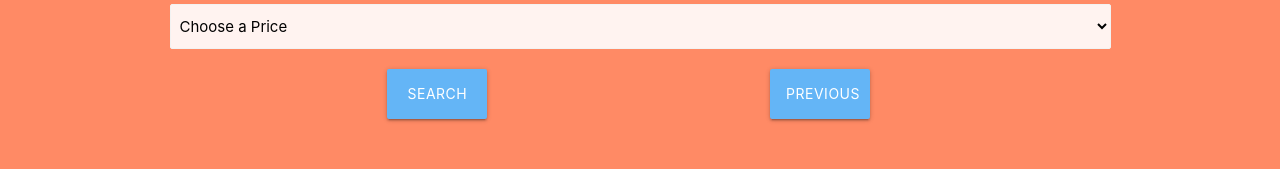
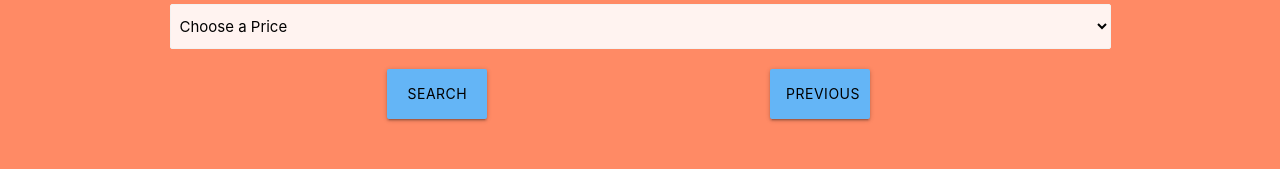
Before and after one commit to LSton40/project_1_group_UI, a plain HTML site: page index.html in a window 1280 px wide. Shown: the part 170-339 px from the top of the page. Drawn offline with nearby package versions, Linux system fonts and the light colour scheme; some packages are replaced by stand-ins of ours.

Commit message:
merged/updated css

```diff
--- a/assets/css/style.css
+++ b/assets/css/style.css
@@ -15,7 +15,8 @@ height:400px;
     width: 100px;
     height: 50px;
     /* margin: 15px auto; */
-    background-color: #64B5F6;
+    background-color: #64B5F6 !important;
+    color: black;
 }
 
 #button-container{
--- a/index.html
+++ b/index.html
@@ -121,6 +121,8 @@
         src="https://maps.googleapis.com/maps/api/js?key=AIzaSyB41DRUbKWJHPxaFjMAwdrzWzbVKartNGg&callback=initMap&libraries=places&v=weekly"
         defer></script>
 
+    <script type="text/javascript" src="js/materialize.min.js"></script>
+
     <script src="assets/js/script.js"></script>
 </body>
 
```
